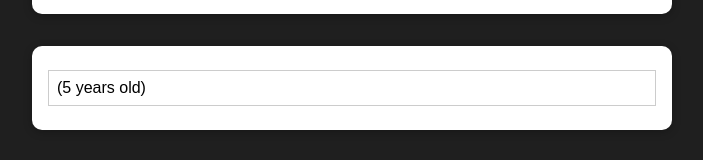
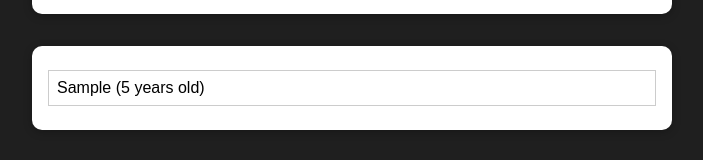
Before and after one commit to MusaAliji/Udemy-reactjs, a React (Create React App) app: page / in a window 1280 px wide. Both pictures are taken after typing "Sample", "5" into the empty fields and a click on the button "Add User". Shown: the part 196-356 px from the top of the page, without its empty margins (288-991 px from the left). Built offline with nearby package versions, Linux system fonts and the light colour scheme.

Commit message:
Fix object property for username

```diff
--- a/src/Components/Users/UsersList.js
+++ b/src/Components/Users/UsersList.js
@@ -7,7 +7,7 @@ const UsersList = (props) => {
     <Card className={classes.users}>
       <ul>
         {props.users.map(user => {
-          return <li key={user.id}>{user.name} ({user.age} years old)</li>
+          return <li key={user.id}>{user.username} ({user.age} years old)</li>
         })}
       </ul>
     </Card>
```
